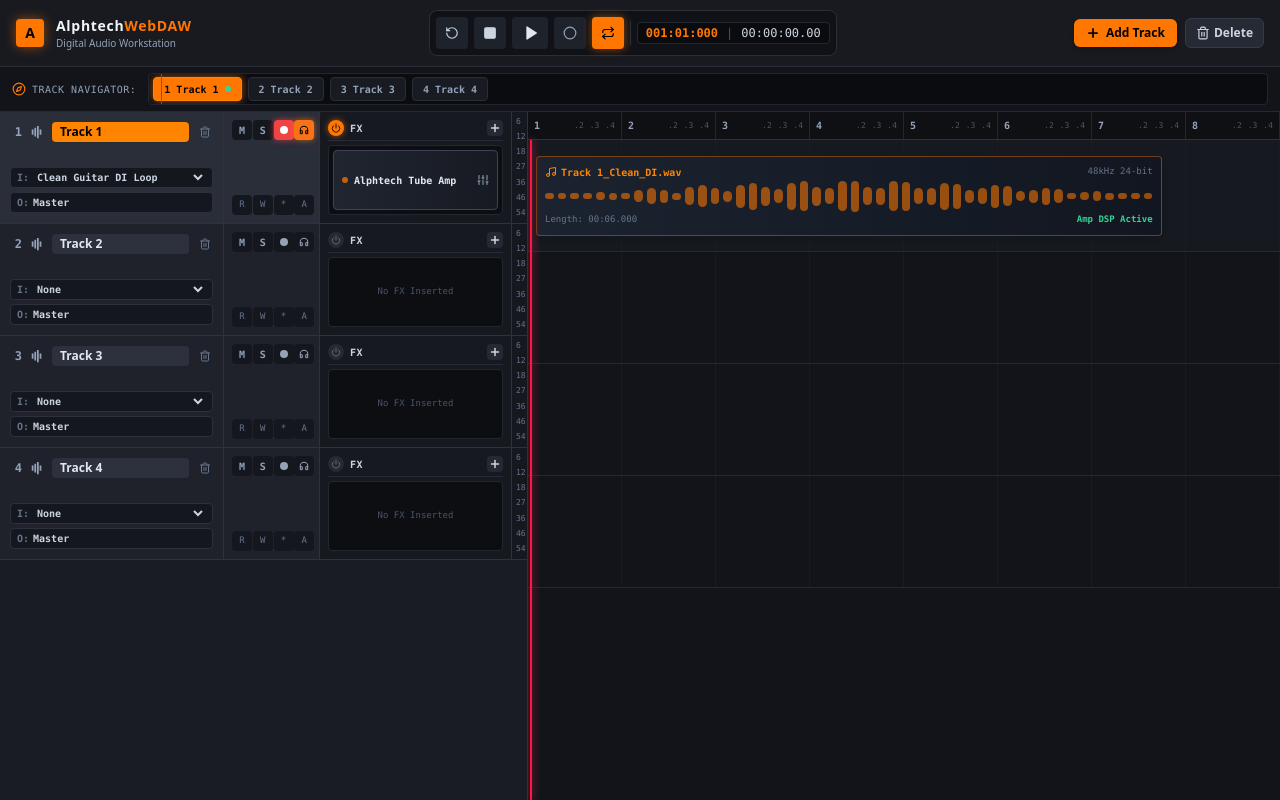
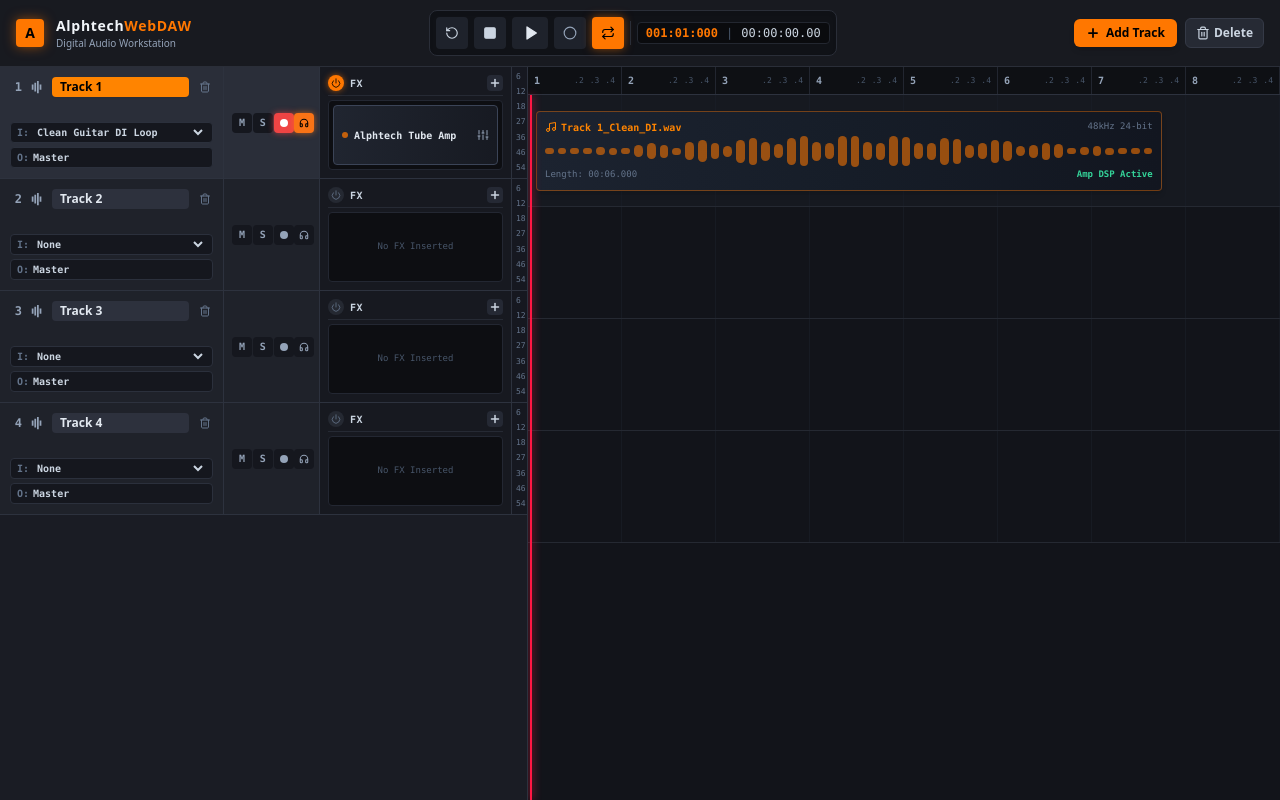
Before and after one commit to mikedevman/AlphtechWebDAW, a React (Vite) app: page / in a window 1280 px wide. Built offline with nearby package versions, Linux system fonts and the light colour scheme.

Commit message:
refactor: remove track navigator and R/W/*/A automation buttons

```diff
--- a/src/App.tsx
+++ b/src/App.tsx
@@ -1,6 +1,5 @@
 import { useState, useEffect, useRef } from 'react';
 import { ControlPanel } from './components/ControlPanel';
-import { TrackNavigator } from './components/TrackNavigator';
 import { TrackItem } from './components/TrackItem';
 import { TrackTimeline } from './components/TrackTimeline';
 import { GuitarAmpPlugin } from './components/GuitarAmpPlugin';
@@ -258,15 +257,7 @@ export function App() {
         selectedTrackName={selectedTrack?.name}
       />
 
-      {/* 2. Track Navigator */}
-      <TrackNavigator
-        tracks={tracks}
-        selectedTrackId={selectedTrackId}
-        playheadPosition={playheadPos}
-        onSelectTrack={(id) => setSelectedTrackId(id)}
-      />
-
-      {/* 3. Main Workspace: Track List on Left, Track Views / Timeline on Right */}
+      {/* 2. Main Workspace: Track List on Left, Track Views / Timeline on Right */}
       <div className="flex-1 flex overflow-hidden">
         {/* Track List (Left Pane) */}
         <div className="w-[33rem] flex flex-col overflow-y-auto border-r border-[#2d323e] bg-[#1a1c24] shrink-0">
--- a/src/components/TrackItem.tsx
+++ b/src/components/TrackItem.tsx
@@ -142,8 +142,7 @@ export const TrackItem: React.FC<TrackItemProps> = ({
       </div>
 
       {/* 2. Track State Buttons: M, S, Arm, Echo (Center) */}
-      <div className="w-24 p-2 flex flex-col justify-between border-r border-[#2d323e] shrink-0">
-        {/* Row 1: M, S, Arm, Echo */}
+      <div className="w-24 p-2 flex flex-col justify-center border-r border-[#2d323e] shrink-0">
         <div className="grid grid-cols-4 gap-1">
           {/* [M] Mute */}
           <button
@@ -208,14 +207,6 @@ export const TrackItem: React.FC<TrackItemProps> = ({
           >
             <Headphones className="w-2.5 h-2.5 stroke-[2.5]" />
           </button>
-        </div>
-
-        {/* Row 2: Automation/Helper buttons (R, W, *, A) */}
-        <div className="grid grid-cols-4 gap-1 text-[9px] font-mono text-slate-500">
-          <div className="w-5 h-5 bg-[#15171e] rounded flex items-center justify-center">R</div>
-          <div className="w-5 h-5 bg-[#15171e] rounded flex items-center justify-center">W</div>
-          <div className="w-5 h-5 bg-[#15171e] rounded flex items-center justify-center">*</div>
-          <div className="w-5 h-5 bg-[#15171e] rounded flex items-center justify-center">A</div>
         </div>
       </div>
 
--- a/src/components/TrackNavigator.tsx
+++ /dev/null
@@ -1,56 +0,0 @@
-import React from 'react';
-import type { TrackData } from '../dsp/DawAudioEngine';
-import { Compass, Music } from 'lucide-react';
-
-interface TrackNavigatorProps {
-  tracks: TrackData[];
-  selectedTrackId: string;
-  playheadPosition: number; // 0 to 100%
-  onSelectTrack: (trackId: string) => void;
-}
-
-export const TrackNavigator: React.FC<TrackNavigatorProps> = ({
-  tracks,
-  selectedTrackId,
-  playheadPosition,
-  onSelectTrack,
-}) => {
-  return (
-    <div className="bg-[#121419] border-b border-[#252932] px-3 py-1.5 flex items-center gap-3 select-none">
-      <div className="flex items-center space-x-1.5 text-[10px] font-mono text-slate-400 uppercase tracking-wider shrink-0">
-        <Compass className="w-3.5 h-3.5 text-[#ff7700]" />
-        <span>Track Navigator:</span>
-      </div>
-
-      {/* Mini Track Navigation Strip */}
-      <div className="flex-1 bg-[#0b0c10] border border-[#222630] rounded h-8 relative flex items-center overflow-x-auto px-1 gap-1.5">
-        {tracks.map((track) => {
-          const isSelected = track.id === selectedTrackId;
-          return (
-            <button
-              key={track.id}
-              onClick={() => onSelectTrack(track.id)}
-              className={`h-6 px-2.5 rounded text-[10px] font-mono font-bold flex items-center gap-1.5 transition-all shrink-0 border ${
-                isSelected
-                  ? 'bg-[#ff7700] text-black border-[#ff8800] shadow-[0_0_8px_rgba(255,119,0,0.6)]'
-                  : 'bg-[#181b22] text-slate-400 border-[#282d38] hover:text-slate-200 hover:border-slate-500'
-              }`}
-            >
-              <span>{track.number}</span>
-              <span className="truncate max-w-[90px]">{track.name}</span>
-              {track.hasAmpPlugin && (
-                <span className="w-1.5 h-1.5 rounded-full bg-emerald-400" title="Amp Inserted" />
-              )}
-            </button>
-          );
-        })}
-
-        {/* Global Playhead Line across navigator */}
-        <div
-          className="absolute top-0 bottom-0 w-[1.5px] bg-[#ff1744] pointer-events-none transition-all duration-75"
-          style={{ left: `${Math.min(99, Math.max(1, playheadPosition))}%` }}
-        />
-      </div>
-    </div>
-  );
-};
```
